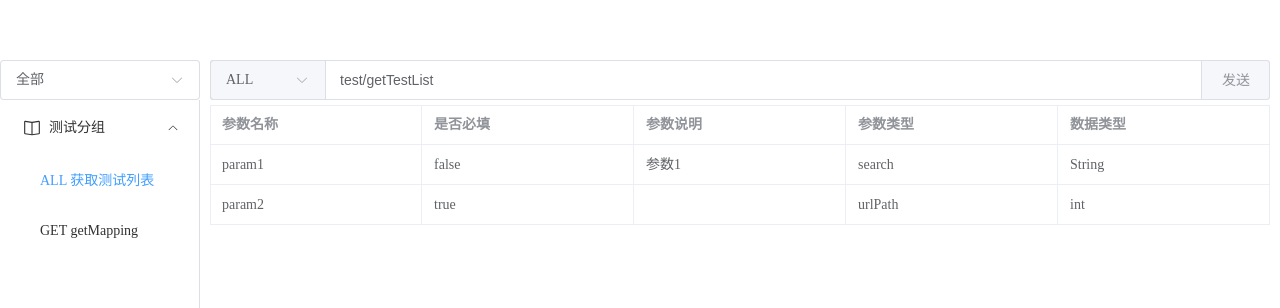
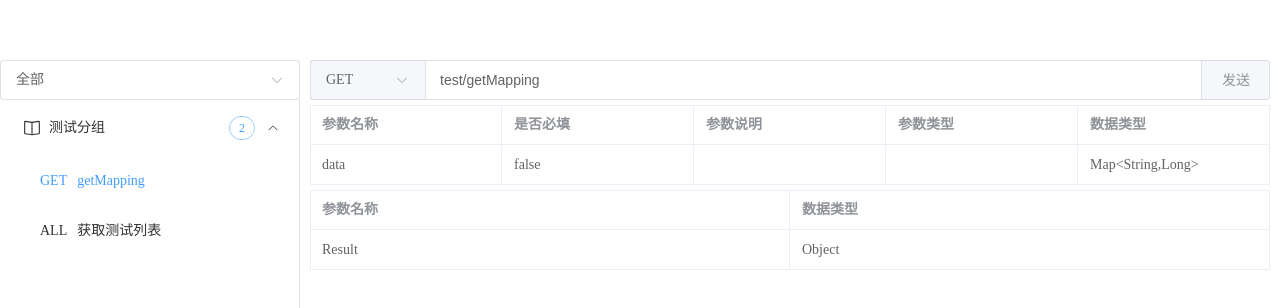
Before and after one commit to IStrangers/AldkliVue, a Vue app: page /#/ in a window 1280 px wide. Shown: the top 308 px of the page. Built offline with nearby package versions, Linux system fonts and the light colour scheme.

Commit message:
20230829

```diff
--- a/src/views/HomeView.vue
+++ b/src/views/HomeView.vue
@@ -1,6 +1,9 @@
 <script setup lang="ts">
 import axios from 'axios';
-import { ref,reactive,onBeforeMount } from 'vue'
+import { ref,reactive,onBeforeMount,toRefs } from 'vue'
+const state = reactive({
+    isCollapse: false
+})
 const apiEntryList = ref<Array<Record<string,any>>>([])
 const currentApiEntry = ref<Record<string,any>>({})
 const currentApiGroupMetaData = ref<Record<string,any>>({})
@@ -32,9 +35,10 @@ onBeforeMount(() => {
     // })
     setApiEntryList([{
         "name": "全部",
-        "apiGroupMetaDataList": [{"name":"测试分组","pathList":["test"],"apiMetaDataList":[{"name":"获取测试列表","methodType":"ALL","pathList":["getTestList","TestList"],"apiParamList":[{"name":"param1","required":false,"description":"参数1","type":"search","dataType":"String"},{"name":"param2","required":true,"description":"","type":"urlPath","dataType":"int"}]},{"name":"getMapping","methodType":"GET","pathList":["getMapping"],"apiParamList":[]}]}]
+        "apiGroupMetaDataList": [{"name":"测试分组","pathList":["test"],"apiMetaDataList":[{"name":"getMapping","methodType":"GET","pathList":["getMapping"],"apiParamMetaDataList":[{"name":"data","required":false,"description":"","type":"","dataType":"Map<String,Long>","example":""}],"apiReturnTypeMetaData":{"name":"Result","dataType":"Object"}},{"name":"获取测试列表","methodType":"ALL","pathList":["getTestList","TestList"],"apiParamMetaDataList":[{"name":"param1","required":false,"description":"参数1","type":"search","dataType":"String","example":"test"},{"name":"param2","required":true,"description":"","type":"urlPath","dataType":"int","example":"1"}],"apiReturnTypeMetaData":{"name":"Result","dataType":"List<Map<String,Object>>"}}]}]
     }])
 })
+
 </script>
 
 <template>
@@ -44,8 +48,8 @@ onBeforeMount(() => {
 
             </el-header>
             <el-container>
-                <el-aside width="200px">
-                    <el-select v-model="currentApiEntry" size="large">
+                <el-aside width="300px">
+                    <el-select v-model="currentApiEntry" size="large" style="width: 100%;">
                         <el-option
                             v-for="(apiEntry,entryIndex) in apiEntryList"
                             :key="apiEntry"
@@ -53,14 +57,18 @@ onBeforeMount(() => {
                             :value="apiEntry"
                         ></el-option>
                     </el-select>
-                    <el-menu default-active="0-0" @select="setCurrentApiMetaData">
+                    <el-menu default-active="0-0" :collapse="state.isCollapse" @select="setCurrentApiMetaData">
                         <el-sub-menu v-for="(apiGroupMetaData,groupIndex) in currentApiEntry.apiGroupMetaDataList" :index="`${groupIndex}`">
                             <template #title>
                                 <el-icon><Reading /></el-icon>
-                                {{ apiGroupMetaData.name }}
+                                <span>{{ apiGroupMetaData.name }}</span>
+                                <span style="display: flex;width: 100%;justify-content: right;">
+                                    <el-tag effect="plain" round>{{ apiGroupMetaData.apiMetaDataList.length }}</el-tag>
+                                </span>
                             </template>
                             <el-menu-item v-for="(apiMetaData,apiIndex) in apiGroupMetaData.apiMetaDataList" :index="`${groupIndex}-${apiIndex}`">
-                                {{ apiMetaData.methodType }} {{ apiMetaData.name }}
+                                <span style="margin-right: 10px;">{{ apiMetaData.methodType }}</span>
+                                <span>{{ apiMetaData.name }}</span>
                             </el-menu-item>
                         </el-sub-menu>
                     </el-menu>
@@ -85,11 +93,15 @@ onBeforeMount(() => {
                             <el-button size="large">发送</el-button>
                         </template>
                     </el-input>
-                    <el-table :data="currentApiMetaData.apiParamList" border style="width: 100%;margin-top: 5px;">
+                    <el-table :data="currentApiMetaData.apiParamMetaDataList" border style="width: 100%;margin-top: 5px;">
                         <el-table-column prop="name" label="参数名称"></el-table-column>
                         <el-table-column prop="required" label="是否必填"></el-table-column>
                         <el-table-column prop="description" label="参数说明"></el-table-column>
                         <el-table-column prop="type" label="参数类型"></el-table-column>
+                        <el-table-column prop="dataType" label="数据类型"></el-table-column>
+                    </el-table>
+                    <el-table :data="[currentApiMetaData.apiReturnTypeMetaData]" border style="width: 100%;margin-top: 5px;">
+                        <el-table-column prop="name" label="参数名称"></el-table-column>
                         <el-table-column prop="dataType" label="数据类型"></el-table-column>
                     </el-table>
                 </el-main>
```
